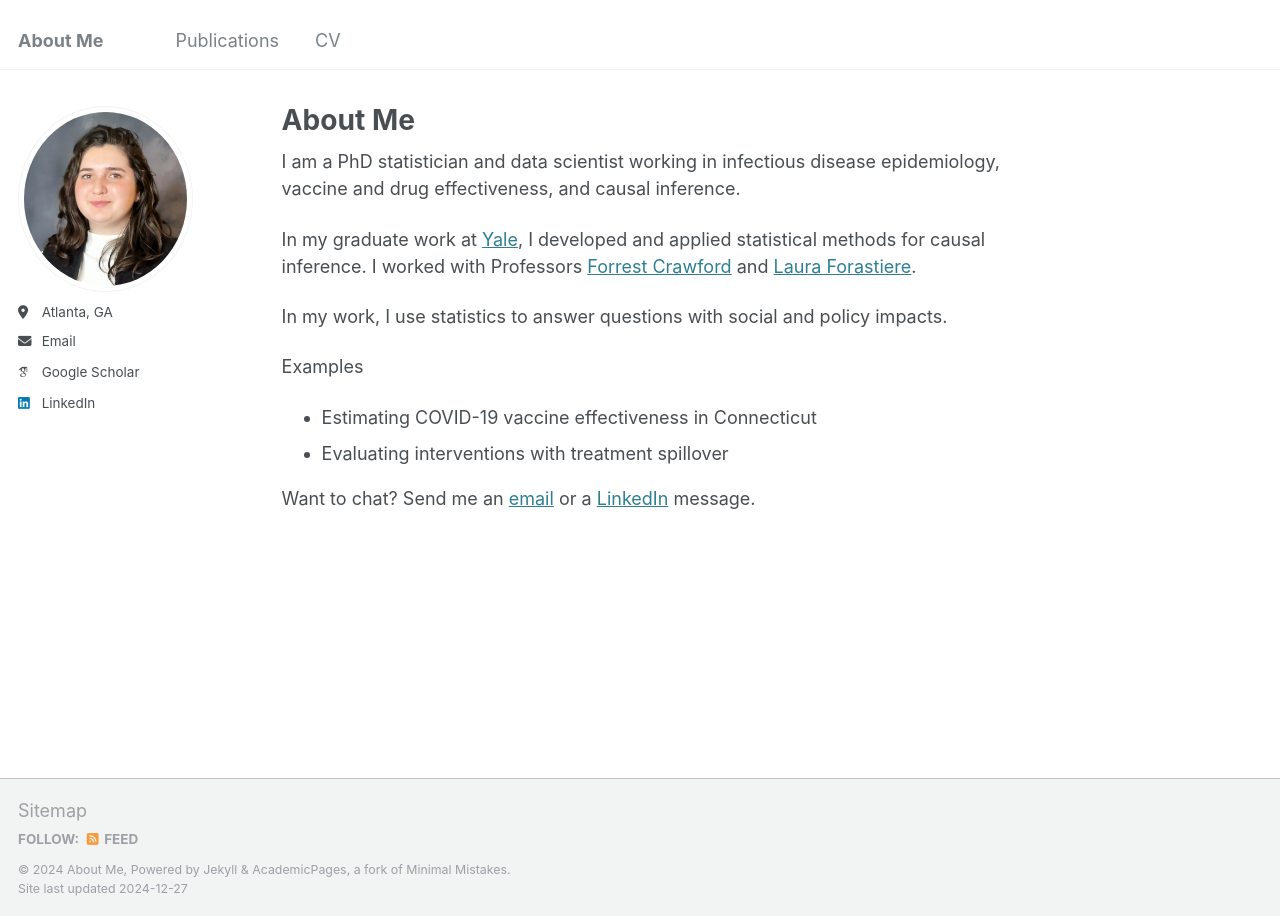
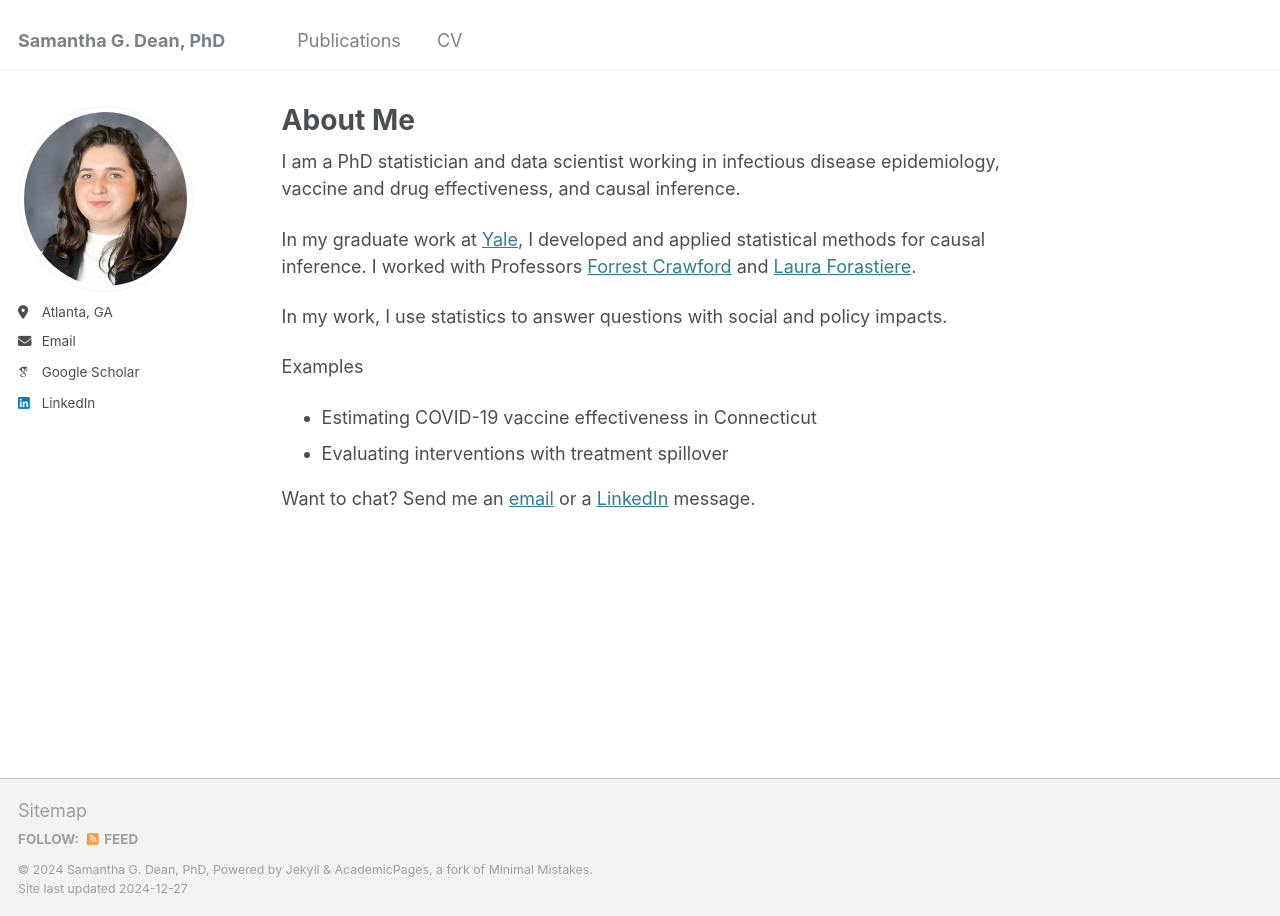
Before and after one commit to sammigd/sammigd.github.io, a Jekyll site: the page built from _pages/about.md, in a window 1280 px wide. Built offline with Jekyll 4.4.1, drawn with Linux system fonts in a browser that asks for light colours; some web fonts are replaced.

Commit message:
fixing header

```diff
--- a/_config.yml
+++ b/_config.yml
@@ -8,7 +8,7 @@
 
 # Basic Site Settings
 locale                   : "en-US"
-title                    : "About Me"
+title                    : "Samantha G. Dean, PhD"
 title_separator          : "-"
 #name                     : &name "Your Name"
 #description              : &description "personal description"
```
